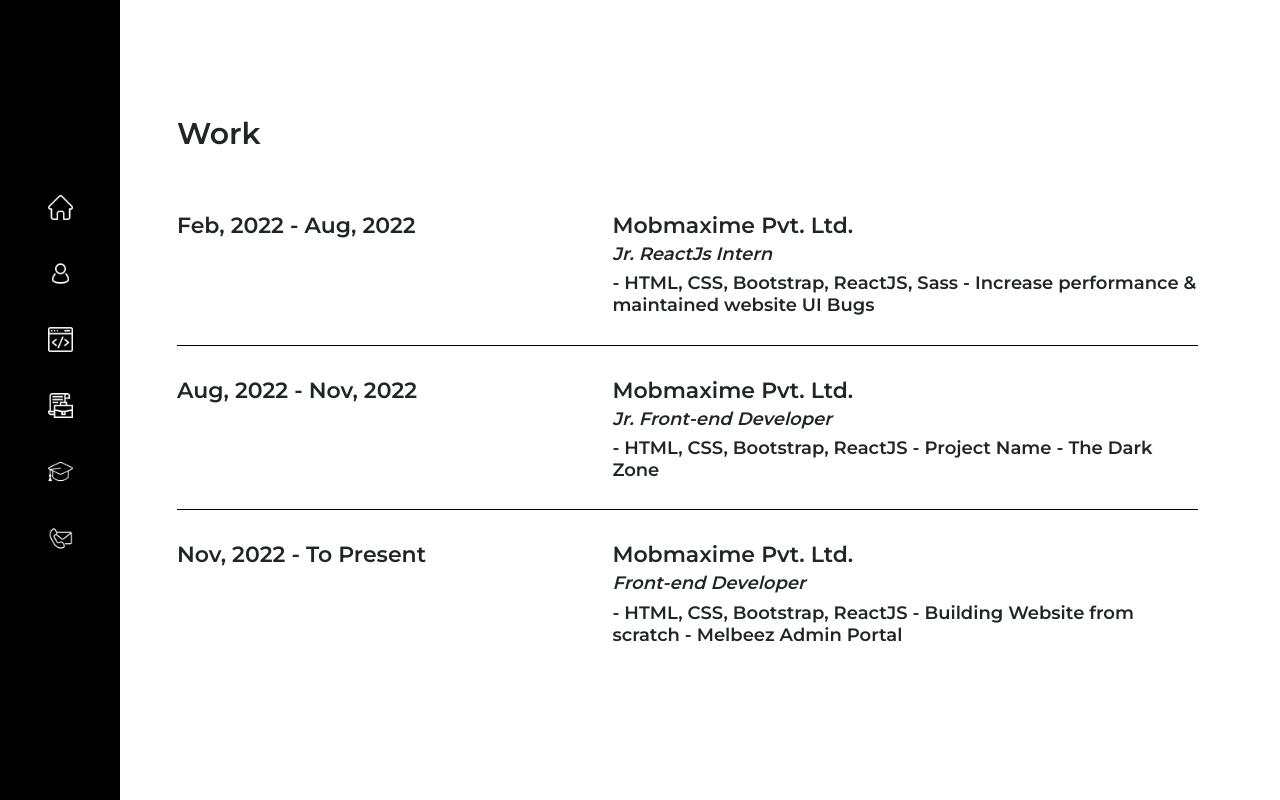
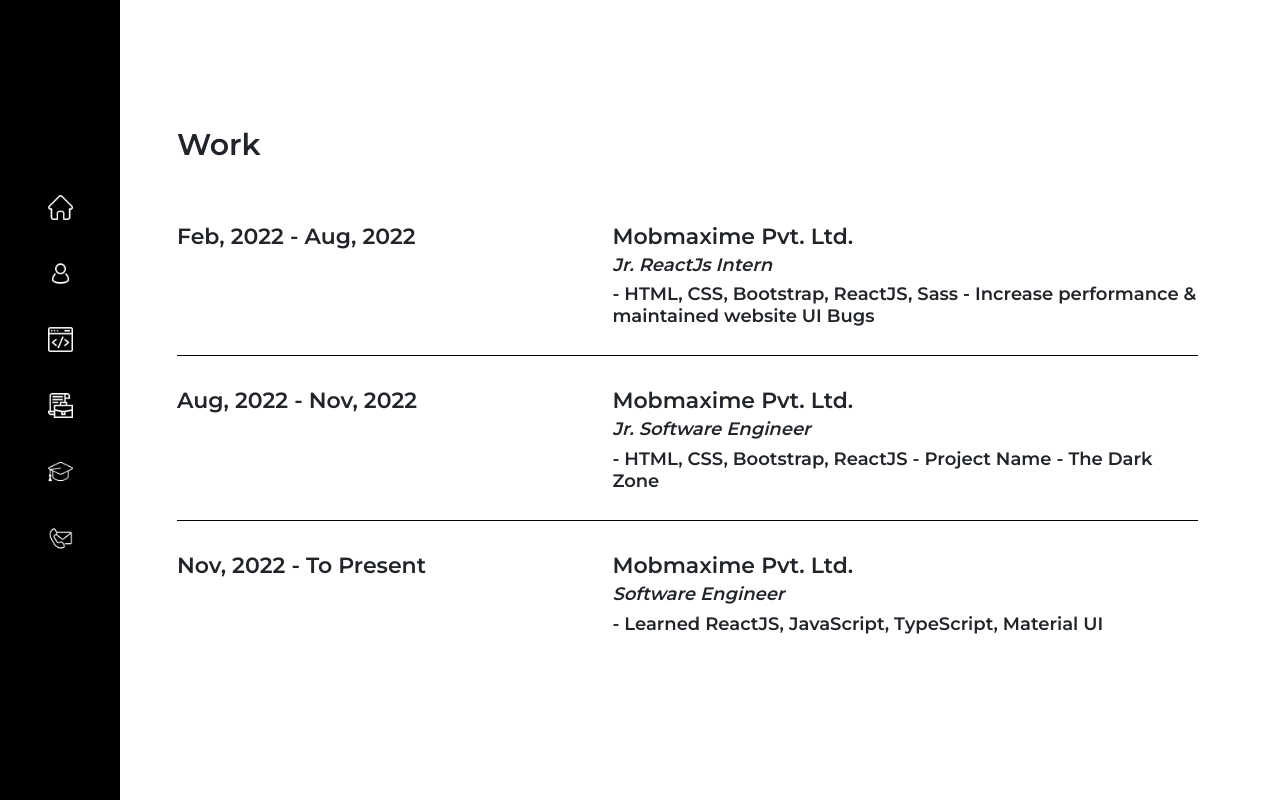
Before and after one commit to akashtiwarri/myPortfolio, a React (Create React App) app: page /work in a window 1280 px wide. Built offline with nearby package versions, Linux system fonts and the light colour scheme.

Commit message:
details updated

```diff
--- a/src/Data/Work.json
+++ b/src/Data/Work.json
@@ -10,15 +10,15 @@
         "id":2,
         "year":"Aug, 2022 - Nov, 2022",
         "companyname":"Mobmaxime Pvt. Ltd.",
-        "position":"Jr. Front-end Developer",
+        "position":"Jr. Software Engineer",
         "desc":"- HTML, CSS, Bootstrap, ReactJS \n - Project Name \n - The Dark Zone"
     },
     {
         "id":3,
         "year":"Nov, 2022 - To Present",
         "companyname":"Mobmaxime Pvt. Ltd.",
-        "position":"Front-end Developer",
-        "desc":"- HTML, CSS, Bootstrap, ReactJS \n - Building Website from scratch \n - Melbeez Admin Portal"
+        "position":"Software Engineer",
+        "desc":"- Learned ReactJS, JavaScript, TypeScript, Material UI"
     }
 
 ]
--- a/src/Pages/Education.js
+++ b/src/Pages/Education.js
@@ -41,6 +41,7 @@
                         </div>
                       </div>
                     </div>
+                    <hr />
                   </div>
                 ))}
               </div>
```
Also changed, not shown: src/Data/test.js (deleted), 34 other files (tests, documents, lock files or other folders).
